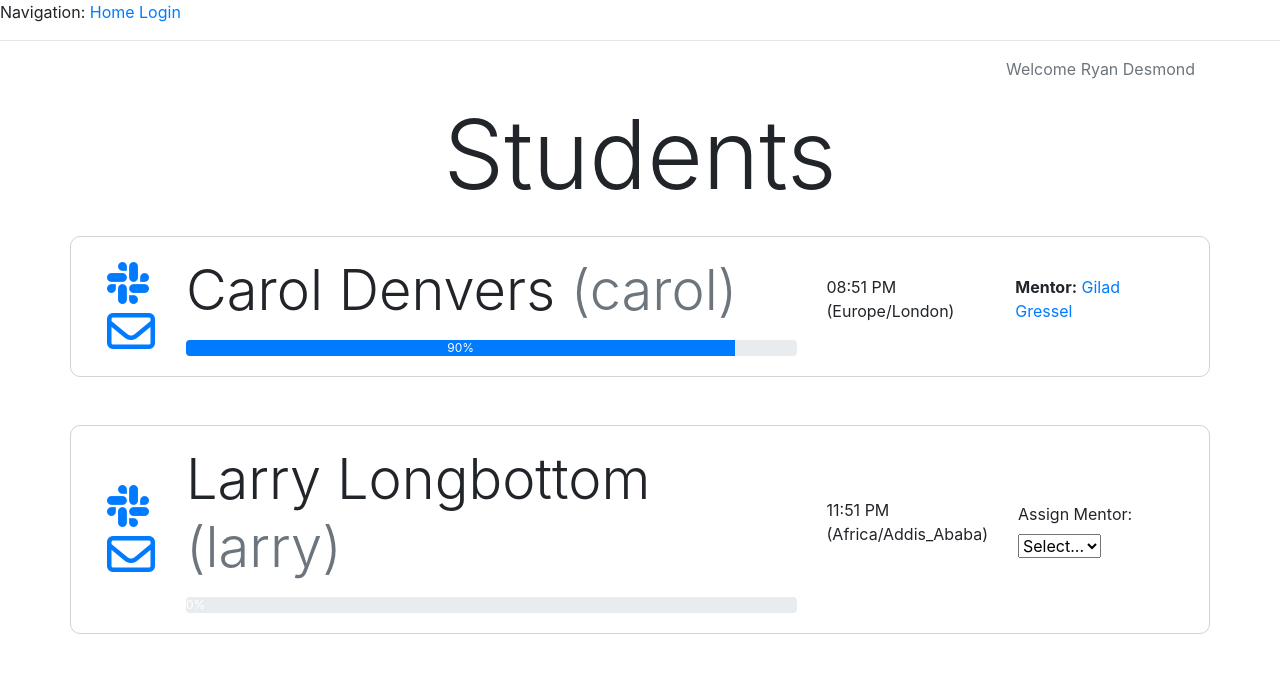
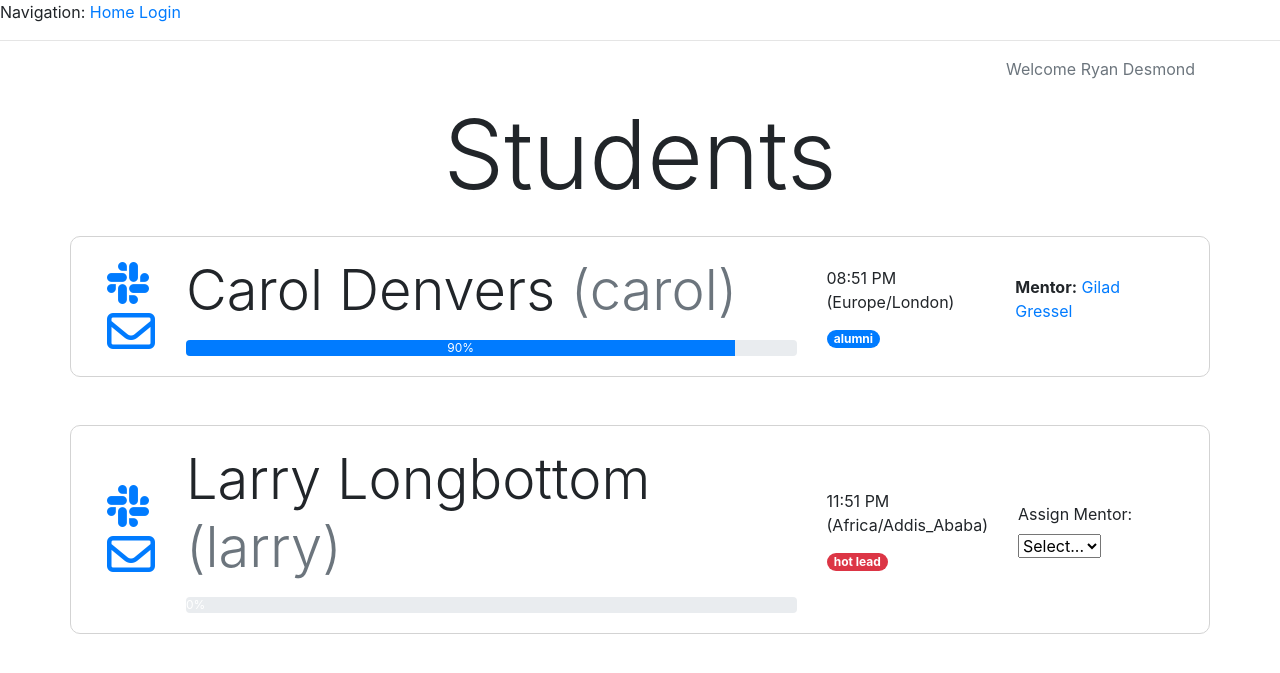
Before and after one commit to rdesmond/codingnomads_mentor_app, a Flask app: page /students in a window 1280 px wide. Shown: the top 673 px of the page. Run offline with Flask 2, Linux system fonts and the light colour scheme; some libraries are stand-ins or nearby versions.

Commit message:
Add badges for status

```diff
--- a/application/templates/student_overview.html
+++ b/application/templates/student_overview.html
@@ -31,6 +31,11 @@
                     element.innerHTML = timestring + ' ({{ student.time_zone }})';
                 </script>
                 </p>
+                {% if student.status == "hot lead" %}
+                    <span class="badge badge-pill badge-danger">{{ student.status }}</span>
+                {% elif student.status %}
+                    <span class="badge badge-pill badge-primary">{{ student.status }}</span>
+                {% endif %}
             </div>
             <div class="col">
                 {% if student.mentor_id %}
```
